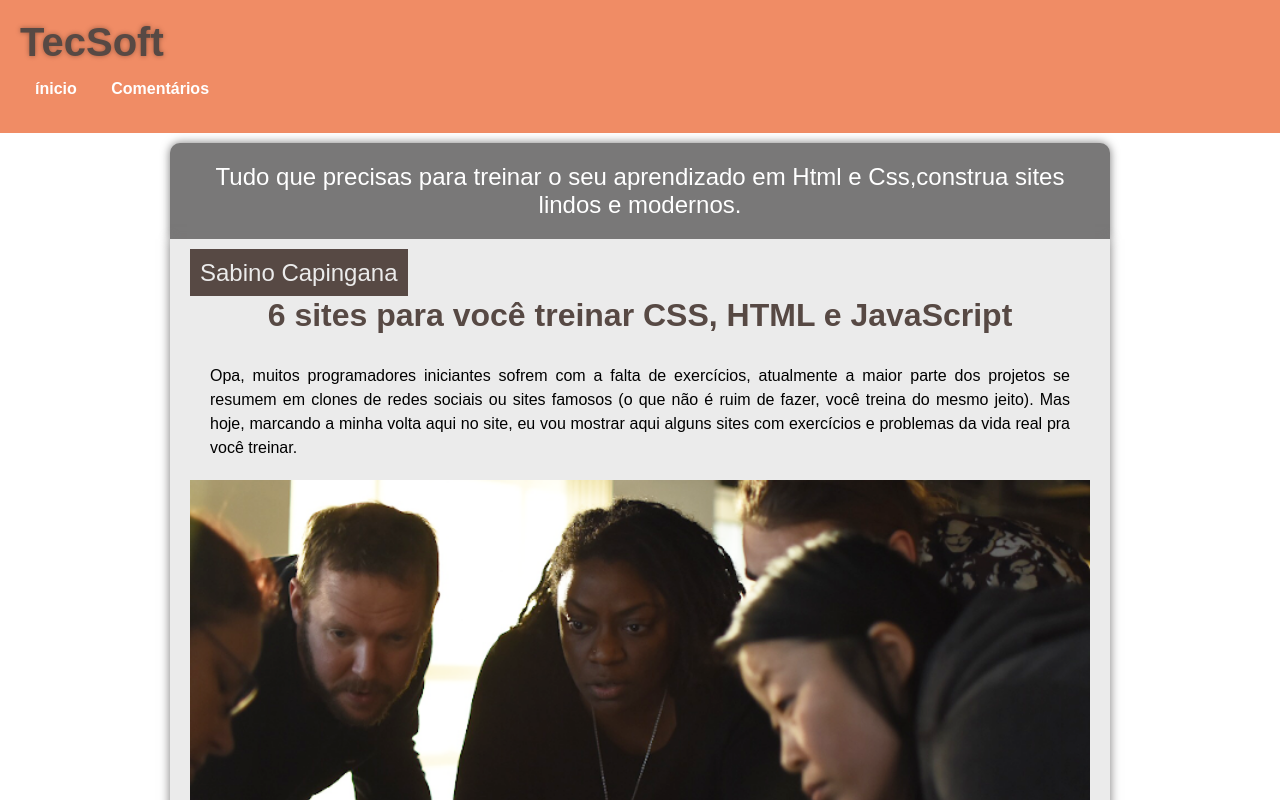
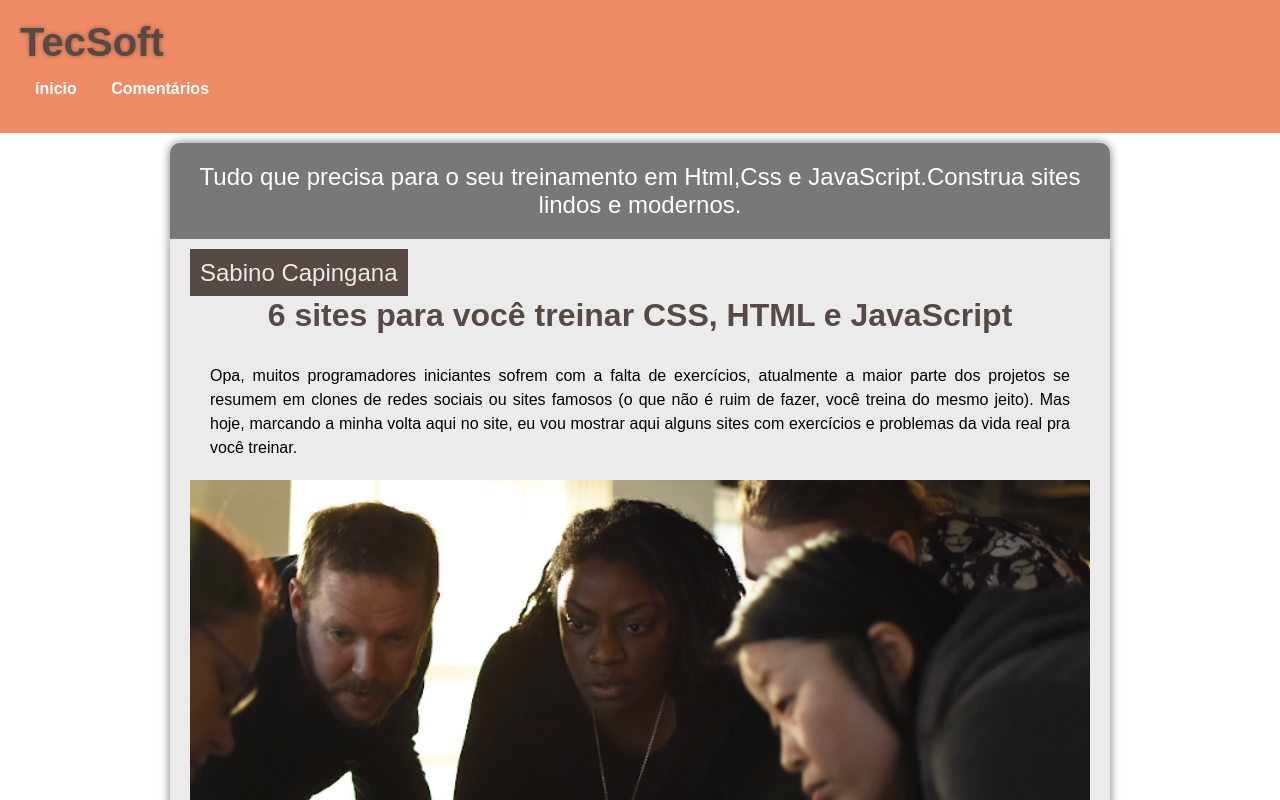
Before and after one commit to Capingana/artigo, a plain HTML site: page index.html in a window 1280 px wide. Shown: the top 800 px of the page. Drawn offline with Linux system fonts and the light colour scheme.

Commit message:
update index.html

```diff
--- a/index.html
+++ b/index.html
@@ -19,7 +19,7 @@
         </nav>
     </header>
     <nav class="after-header">
-        <p>Tudo que precisas para treinar o seu aprendizado em Html e Css,construa sites lindos e modernos.</p>
+        <p>Tudo que precisa para o seu treinamento em Html,Css e JavaScript.Construa sites lindos e modernos.</p>
     </nav>
     <!-- main -->
   <main>
```
